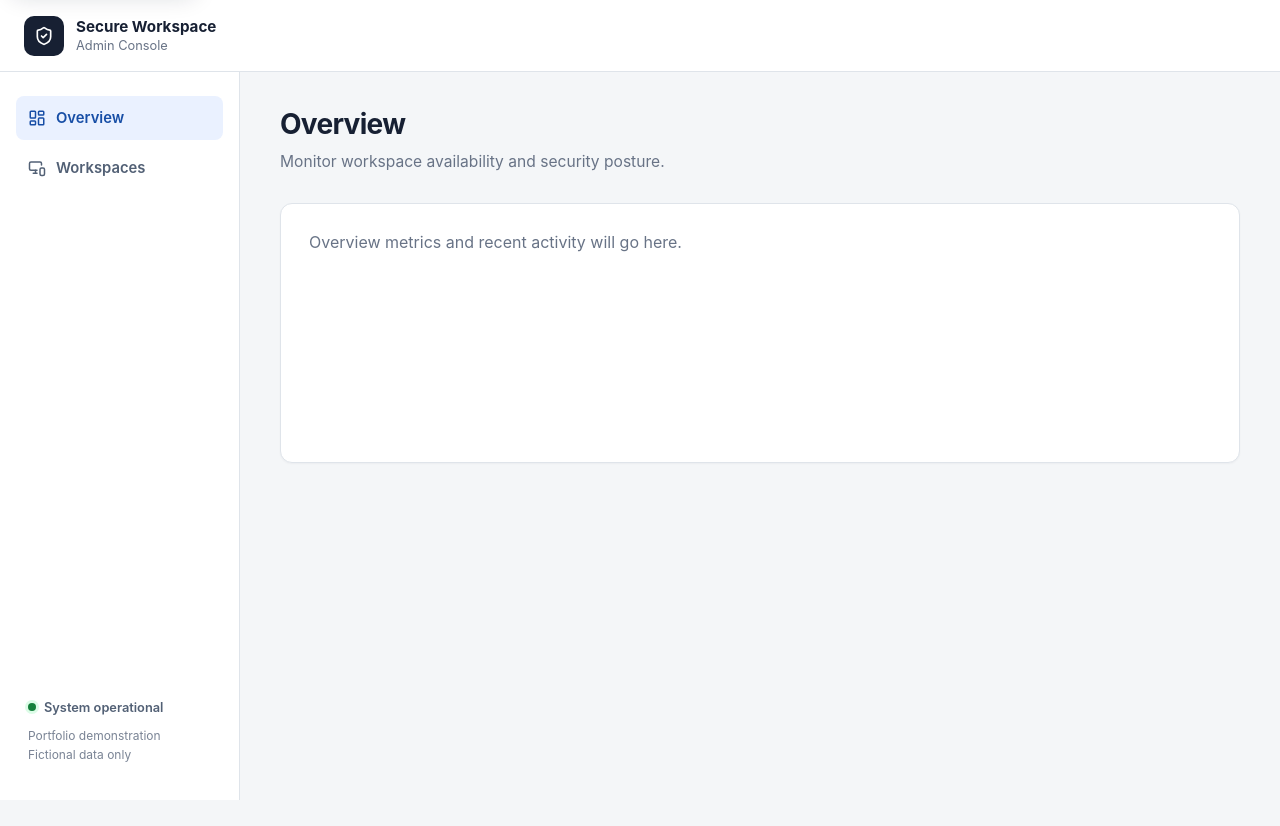
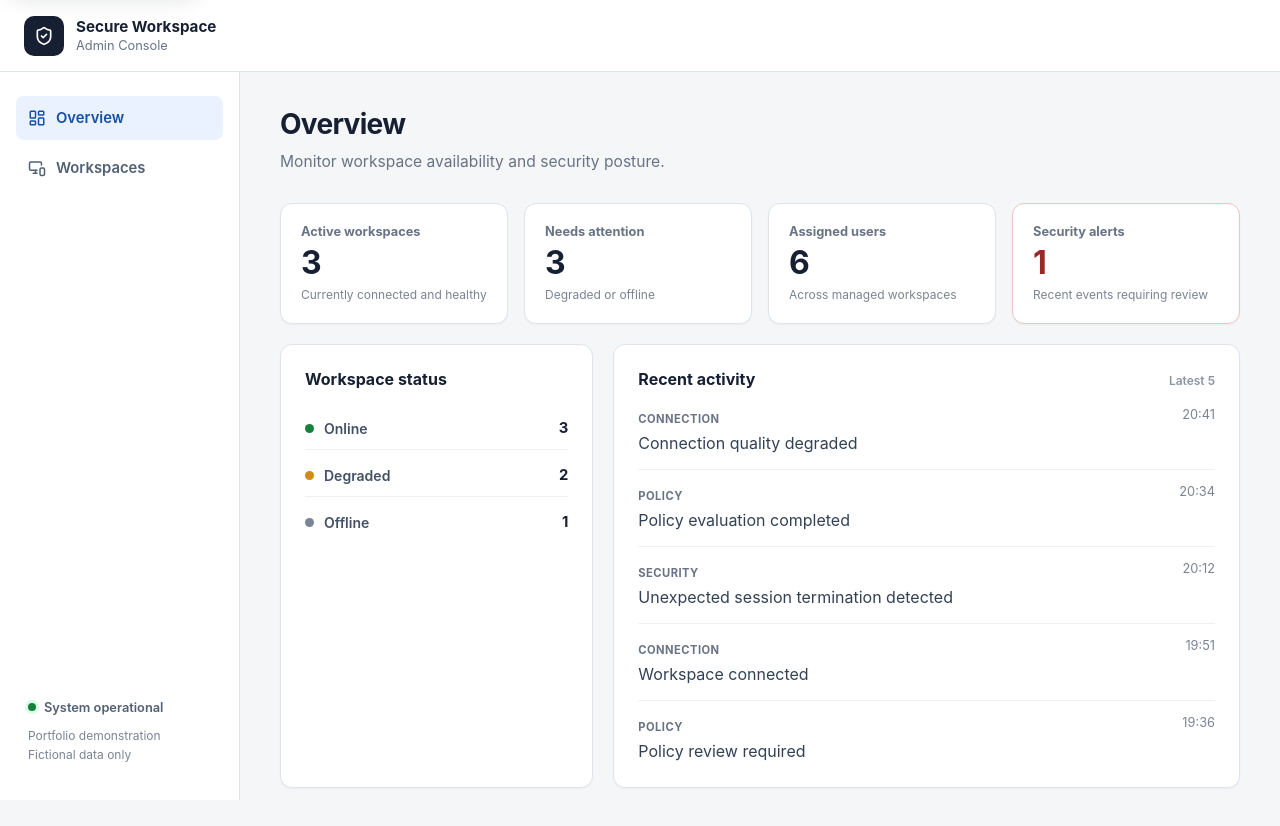
Before and after one commit to ian-ferrier/secure-workspace-admin-console, a React (Vite) app: page / in a window 1280 px wide. Shown: the top 826 px of the page. Before the commit the page ends 800 px from the top, so only its background shows below. Built offline with nearby package versions, Linux system fonts and the light colour scheme.

Commit message:
feat: add overview dashboard

```diff
--- a/src/index.css
+++ b/src/index.css
@@ -722,6 +722,137 @@ select {
   margin-top: 24px;
 }
 
+.metric-grid {
+  display: grid;
+  grid-template-columns: repeat(4, minmax(0, 1fr));
+  gap: 16px;
+  margin-bottom: 20px;
+}
+
+.metric-card {
+  display: grid;
+  gap: 8px;
+  padding: 20px;
+  border: 1px solid #dfe4ea;
+  border-radius: 12px;
+  background: #ffffff;
+  box-shadow: 0 1px 2px rgb(15 23 42 / 4%);
+}
+
+.metric-card-alert {
+  border-color: #ecc5c5;
+}
+
+.metric-label {
+  color: #687386;
+  font-size: 0.8rem;
+  font-weight: 700;
+}
+
+.metric-value {
+  color: #172033;
+  font-size: 2rem;
+  line-height: 1;
+}
+
+.metric-card-alert .metric-value {
+  color: #9f2626;
+}
+
+.metric-meta {
+  color: #7a8495;
+  font-size: 0.75rem;
+  line-height: 1.4;
+}
+
+.overview-grid {
+  display: grid;
+  grid-template-columns: minmax(260px, 0.8fr) minmax(0, 1.6fr);
+  gap: 20px;
+}
+
+.overview-grid .detail-card {
+  margin-bottom: 0;
+}
+
+.status-summary {
+  display: grid;
+  gap: 4px;
+}
+
+.status-summary-row {
+  display: flex;
+  align-items: center;
+  justify-content: space-between;
+  gap: 16px;
+  padding: 12px 0;
+  border-bottom: 1px solid #edf0f4;
+}
+
+.status-summary-row:last-child {
+  border-bottom: 0;
+}
+
+.status-summary-row > div {
+  display: flex;
+  align-items: center;
+  gap: 10px;
+}
+
+.status-summary-row span {
+  color: #445065;
+  font-size: 0.875rem;
+  font-weight: 600;
+}
+
+.status-summary-row strong {
+  color: #172033;
+  font-size: 0.925rem;
+}
+
+.status-summary-dot {
+  width: 9px;
+  height: 9px;
+  flex: 0 0 auto;
+  border-radius: 999px;
+}
+
+.status-summary-dot-online {
+  background: #16803c;
+}
+
+.status-summary-dot-degraded {
+  background: #d18b16;
+}
+
+.status-summary-dot-offline {
+  background: #7a8495;
+}
+
+.section-heading-row {
+  display: flex;
+  align-items: baseline;
+  justify-content: space-between;
+  gap: 16px;
+  margin-bottom: 18px;
+}
+
+.section-heading-row h2 {
+  margin-bottom: 0;
+}
+
+.section-meta {
+  color: #8a94a4;
+  font-size: 0.75rem;
+  font-weight: 600;
+}
+
+@media (max-width: 1050px) {
+  .metric-grid {
+    grid-template-columns: repeat(2, minmax(0, 1fr));
+  }
+}
+
 @media (max-width: 760px) {
   .app-header {
     position: static;
@@ -824,6 +955,10 @@ select {
   .dialog-actions .button {
     width: 100%;
   }
+
+  .overview-grid {
+    grid-template-columns: 1fr;
+  }
 }
 
 @media (max-width: 520px) {
@@ -835,4 +970,8 @@ select {
   .main-content {
     padding-inline: 16px;
   }
+
+  .metric-grid {
+    grid-template-columns: 1fr;
+  }
 }
--- a/src/pages/OverviewPage.tsx
+++ b/src/pages/OverviewPage.tsx
@@ -1,4 +1,116 @@
+import { useEffect, useMemo, useState } from 'react'
+import { ActivityList } from '../components/workspaces/ActivityList'
+import { getWorkspaces } from '../data/workspaceApi'
+import { activityEvents } from '../data/mockData'
+import type { Workspace } from '../types/workspace'
+
 export function OverviewPage() {
+  const [workspaces, setWorkspaces] = useState<Workspace[]>([])
+  const [isLoading, setIsLoading] = useState(true)
+  const [error, setError] = useState<string | null>(null)
+
+  useEffect(() => {
+    let isMounted = true
+
+    async function loadOverview() {
+      try {
+        const data = await getWorkspaces()
+
+        if (isMounted) {
+          setWorkspaces(data)
+        }
+      } catch {
+        if (isMounted) {
+          setError('Unable to load overview.')
+        }
+      } finally {
+        if (isMounted) {
+          setIsLoading(false)
+        }
+      }
+    }
+
+    loadOverview()
+
+    return () => {
+      isMounted = false
+    }
+  }, [])
+
+  const metrics = useMemo(() => {
+    const active = workspaces.filter(
+      (workspace) => workspace.status === 'online',
+    ).length
+
+    const attention = workspaces.filter(
+      (workspace) =>
+        workspace.status === 'degraded' ||
+        workspace.status === 'offline',
+    ).length
+
+    const uniqueUsers = new Set(
+      workspaces.map((workspace) => workspace.assignedUser),
+    ).size
+
+    const securityAlerts = activityEvents.filter(
+      (event) => event.type === 'security',
+    ).length
+
+    return {
+      active,
+      attention,
+      uniqueUsers,
+      securityAlerts,
+    }
+  }, [workspaces])
+
+  const statusCounts = useMemo(
+    () => ({
+      online: workspaces.filter(
+        (workspace) => workspace.status === 'online',
+      ).length,
+      degraded: workspaces.filter(
+        (workspace) => workspace.status === 'degraded',
+      ).length,
+      offline: workspaces.filter(
+        (workspace) => workspace.status === 'offline',
+      ).length,
+    }),
+    [workspaces],
+  )
+
+  if (isLoading) {
+    return (
+      <section>
+        <header className="page-header">
+          <h1>Overview</h1>
+          <p>Monitor workspace availability and security posture.</p>
+        </header>
+
+        <div className="workspace-state" role="status">
+          <div className="loading-spinner" aria-hidden="true" />
+          <p>Loading overview…</p>
+        </div>
+      </section>
+    )
+  }
+
+  if (error) {
+    return (
+      <section>
+        <header className="page-header">
+          <h1>Overview</h1>
+          <p>Monitor workspace availability and security posture.</p>
+        </header>
+
+        <div className="workspace-state workspace-state-error">
+          <h2>Unable to load overview</h2>
+          <p>{error}</p>
+        </div>
+      </section>
+    )
+  }
+
   return (
     <section>
       <header className="page-header">
@@ -6,8 +118,96 @@ export function OverviewPage() {
         <p>Monitor workspace availability and security posture.</p>
       </header>
 
-      <div className="placeholder-panel">
-        <p>Overview metrics and recent activity will go here.</p>
+      <div className="metric-grid">
+        <article className="metric-card">
+          <span className="metric-label">Active workspaces</span>
+          <strong className="metric-value">{metrics.active}</strong>
+          <span className="metric-meta">
+            Currently connected and healthy
+          </span>
+        </article>
+
+        <article className="metric-card">
+          <span className="metric-label">Needs attention</span>
+          <strong className="metric-value">{metrics.attention}</strong>
+          <span className="metric-meta">
+            Degraded or offline
+          </span>
+        </article>
+
+        <article className="metric-card">
+          <span className="metric-label">Assigned users</span>
+          <strong className="metric-value">{metrics.uniqueUsers}</strong>
+          <span className="metric-meta">
+            Across managed workspaces
+          </span>
+        </article>
+
+        <article className="metric-card metric-card-alert">
+          <span className="metric-label">Security alerts</span>
+          <strong className="metric-value">
+            {metrics.securityAlerts}
+          </strong>
+          <span className="metric-meta">
+            Recent events requiring review
+          </span>
+        </article>
+      </div>
+
+      <div className="overview-grid">
+        <section className="detail-card">
+          <h2>Workspace status</h2>
+
+          <div className="status-summary">
+            <div className="status-summary-row">
+              <div>
+                <span
+                  className="status-summary-dot status-summary-dot-online"
+                  aria-hidden="true"
+                />
+                <span>Online</span>
+              </div>
+
+              <strong>{statusCounts.online}</strong>
+            </div>
+
+            <div className="status-summary-row">
+              <div>
+                <span
+                  className="status-summary-dot status-summary-dot-degraded"
+                  aria-hidden="true"
+                />
+                <span>Degraded</span>
+              </div>
+
+              <strong>{statusCounts.degraded}</strong>
+            </div>
+
+            <div className="status-summary-row">
+              <div>
+                <span
+                  className="status-summary-dot status-summary-dot-offline"
+                  aria-hidden="true"
+                />
+                <span>Offline</span>
+              </div>
+
+              <strong>{statusCounts.offline}</strong>
+            </div>
+          </div>
+        </section>
+
+        <section className="detail-card">
+          <div className="section-heading-row">
+            <h2>Recent activity</h2>
+
+            <span className="section-meta">
+              Latest {activityEvents.length}
+            </span>
+          </div>
+
+          <ActivityList events={activityEvents} />
+        </section>
       </div>
     </section>
   )
```
